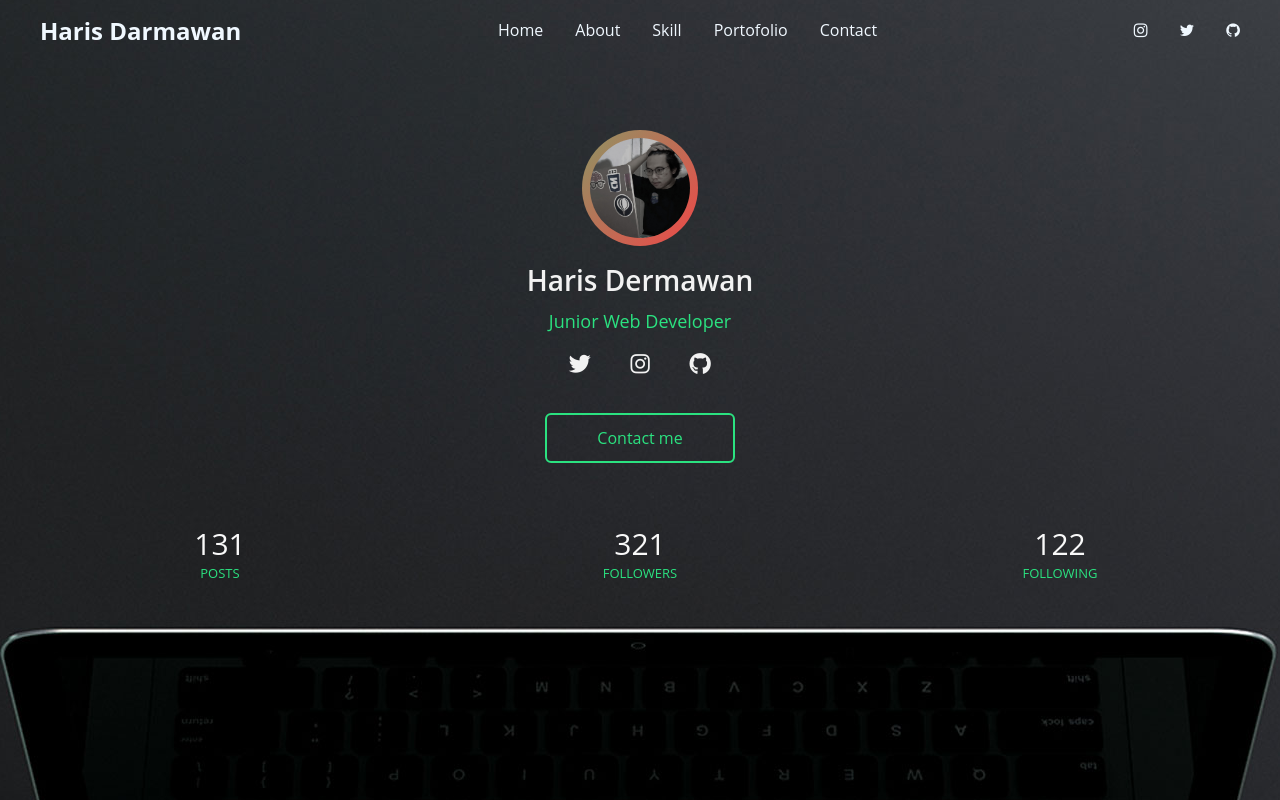
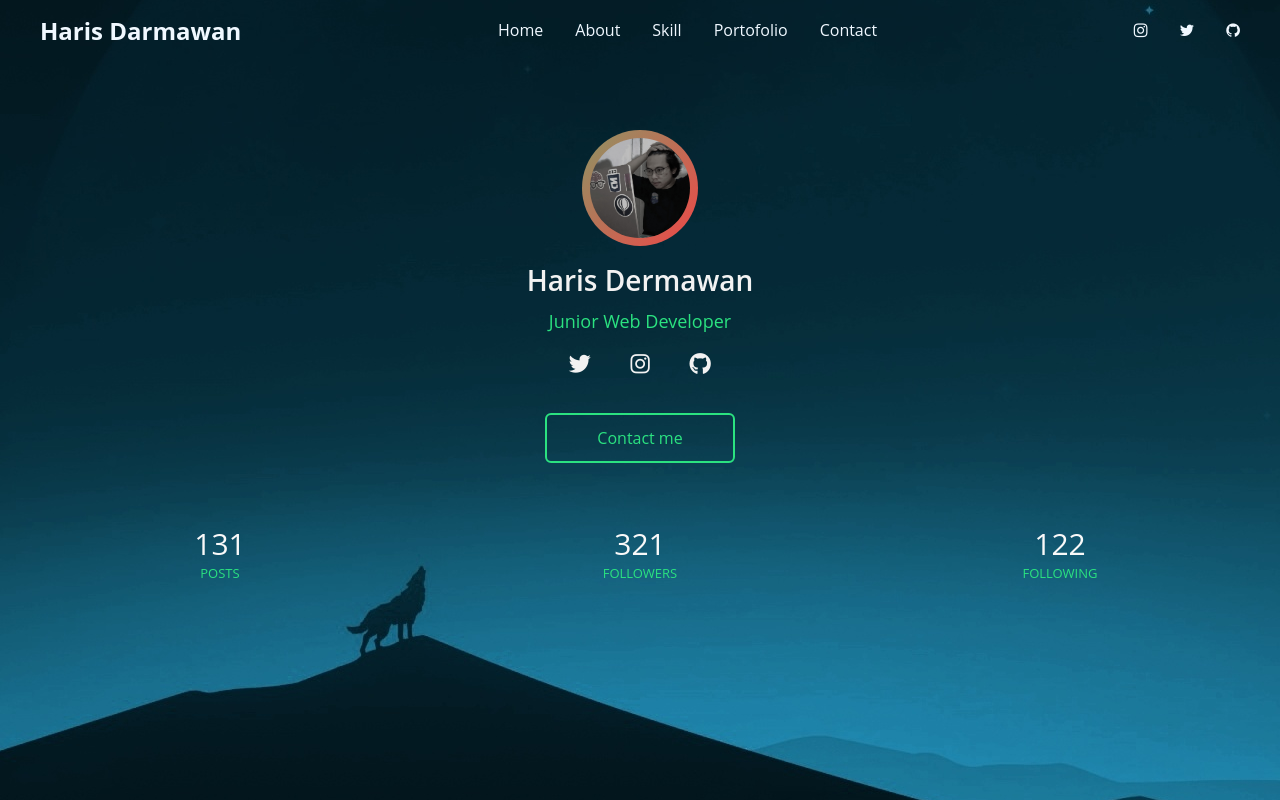
Before and after one commit to harisdermawan03/harrisdermawan.github.io, a plain HTML site: page contact.html in a window 1280 px wide. Drawn offline with Linux system fonts and the light colour scheme.

Commit message:
Update contact.css

```diff
--- a/contact.css
+++ b/contact.css
@@ -6,7 +6,7 @@
 }
 body{
   background-color: #000;
-  background-image: url('mn.jpg');
+  background-image: url('bg.jpg');
   background-position: center;
 }
 li{
```
